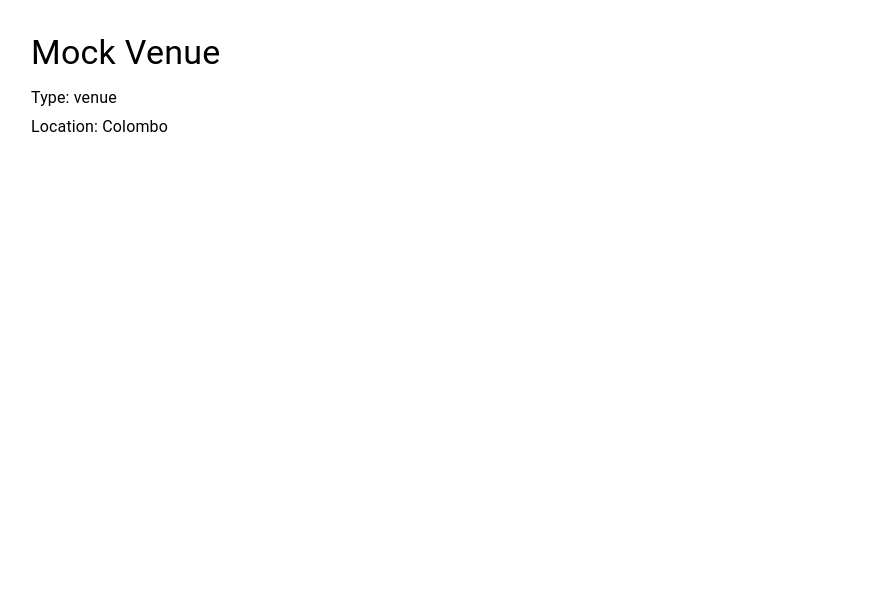
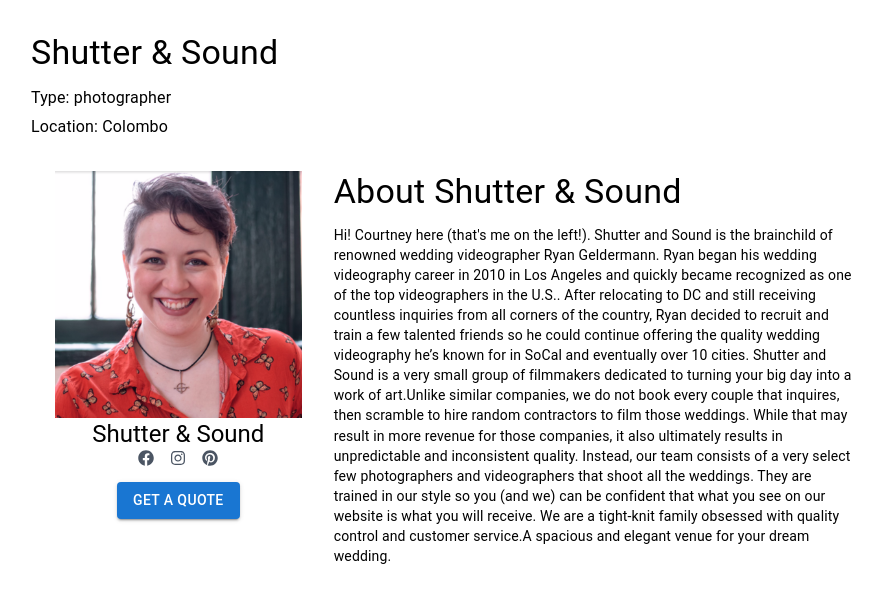
Before and after one commit to kbadeesha/tie-the-knot, a Next.js app: page /pages/vendors/1 in a window 1280 px wide. Shown: the top 602 px of the page, without its empty margins (183-1065 px from the left). Built offline with nearby package versions, Linux system fonts and the light colour scheme.

Commit message:
vendor about

```diff
--- a/package.json
+++ b/package.json
@@ -23,6 +23,7 @@
     "react": "^18",
     "react-dom": "^18",
     "react-i18next": "^15.0.2",
+    "react-icons": "^5.3.0",
     "tie-the-knot": "file:"
   },
   "devDependencies": {
--- a/src/app/components/features/Vendors/VendorProfile.tsx
+++ b/src/app/components/features/Vendors/VendorProfile.tsx
@@ -0,0 +1,50 @@
+import { Vendor } from "@/app/types/vendor";
+import { Container, Typography } from "@mui/material";
+import React from "react";
+import TTKCustomButton from "../../TTKCustomButton";
+import { FaFacebook, FaInstagram, FaPinterest } from "react-icons/fa";
+interface VendorProfileProps {
+  vendorData: Vendor; // Define vendorData type as Vendor
+}
+const VendorProfile: React.FC<VendorProfileProps> = ({ vendorData }) => {
+  return (
+    <Container maxWidth="lg" className="mt-8">
+      <div className="grid grid-cols-1 md:grid-cols-3 gap-8">
+        {/* Left Column - Profile Picture and Basic Info */}
+        <div className="flex flex-col items-center">
+          <img src={vendorData.logo} alt="Shutter & Sound" />
+          <Typography variant="h5" className="font-bold">
+            {vendorData.name}
+          </Typography>
+          {/* Social Icons */}
+          <div className="flex space-x-4 mb-4">
+            <FaFacebook className="text-gray-600 cursor-pointer hover:text-gray-800" />
+            <FaInstagram className="text-gray-600 cursor-pointer hover:text-gray-800" />
+            <FaPinterest className="text-gray-600 cursor-pointer hover:text-gray-800" />
+          </div>
+          {/* Get a Quote Button */}
+          <TTKCustomButton
+            type="submit"
+            variant="contained"
+            color="primary"
+            className="bg-black text-white px-6 py-2"
+          >
+            Get a quote
+          </TTKCustomButton>
+        </div>
+
+        {/* Right Column - Vendor Description */}
+        <div className="col-span-2">
+          <Typography variant="h4" gutterBottom className="font-bold">
+            About {vendorData.name}
+          </Typography>
+          <Typography variant="body2" className="mb-4">
+            {vendorData.description}
+          </Typography>
+        </div>
+      </div>
+    </Container>
+  );
+};
+
+export default VendorProfile;
--- a/src/app/pages/vendors/[vendorsId]/page.tsx
+++ b/src/app/pages/vendors/[vendorsId]/page.tsx
@@ -6,6 +6,7 @@
 import Container from "@mui/material/Container";
 import Typography from "@mui/material/Typography";
 import { Vendor } from "../../../types/vendor";
+import VendorProfile from "@/app/components/features/Vendors/VendorProfile";
 
 const VendorPage: React.FC = () => {
   const { vendorId } = useParams();
@@ -32,23 +33,26 @@
     // Mock vendor data (replace with your actual API call later)
     const mockVendor = {
       id: vendorId as string,
-      name: 'Mock Venue',
-      type: 'venue',
-      location: 'Colombo',
+      name: "Shutter & Sound",
+      type: "photographer",
+      location: "Colombo",
       rating: 4.5,
-      tagline: 'Your dream wedding starts here',
+      tagline: "Your dream wedding starts here",
       quickResponder: true,
       images: ["/assets/img/vendor_1.jpg", "/assets/img/vendor_2.jpg"],
-      address: '123 Main Street, Colombo',
+      logo: "/assets/img/vendor_avatar.png",
+      address: "123 Main Street, Colombo",
       startingPrice: 5000,
-      description: 'A spacious and elegant venue for your dream wedding.',
+      description:
+        "Hi! Courtney here (that's me on the left!). Shutter and Sound is the brainchild of renowned wedding videographer Ryan Geldermann. Ryan began his wedding videography career in 2010 in Los Angeles and quickly became recognized as one of the top videographers in the U.S.. After relocating to DC and still receiving countless inquiries from all corners of the country, Ryan decided to recruit and train a few talented friends so he could continue offering the quality wedding videography he’s known for in SoCal and eventually over 10 cities. Shutter and Sound is a very small group of filmmakers dedicated to turning your big day into a work of art.Unlike similar companies, we do not book every couple that inquires, then scramble to hire random contractors to film those weddings. While that may result in more revenue for those companies, it also ultimately results in unpredictable and inconsistent quality. Instead, our team consists of a very select few photographers and videographers that shoot all the weddings. They are trained in our style so you (and we) can be confident that what you see on our website is what you will receive. We are a tight-knit family obsessed with quality control and customer service.A spacious and elegant venue for your dream wedding.",
       feedbacks: [
         {
-          comment: 'Amazing venue! We had our reception here and it was perfect.',
-          clientName: 'John Doe',
-          daysAgo: 14
-        }
-      ]
+          comment:
+            "Amazing venue! We had our reception here and it was perfect.",
+          clientName: "John Doe",
+          daysAgo: 14,
+        },
+      ],
     };
     setVendor(mockVendor);
   }, [vendorId]);
@@ -69,6 +73,7 @@
         Location: {vendor.location}
       </Typography>
       {/* Add more vendor details here */}
+      <VendorProfile vendorData={vendor} />
     </Container>
   );
 };
--- a/src/app/types/vendor.ts
+++ b/src/app/types/vendor.ts
@@ -9,6 +9,7 @@
   tagline: string;
   quickResponder: boolean;
   images: string[];
+  logo: string;
   address: string;
   startingPrice: number;
   description: string;
```
Also changed, not shown: public/assets/img/vendor_avatar.png (added), 1 other file (tests, documents, lock files or other folders).
